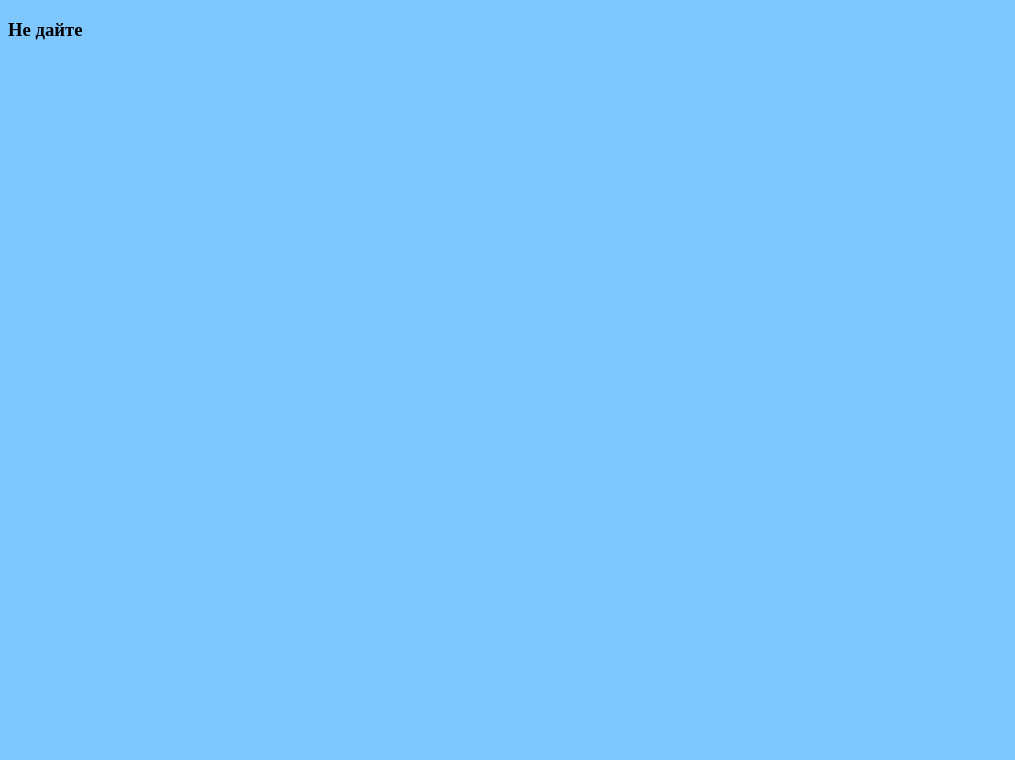
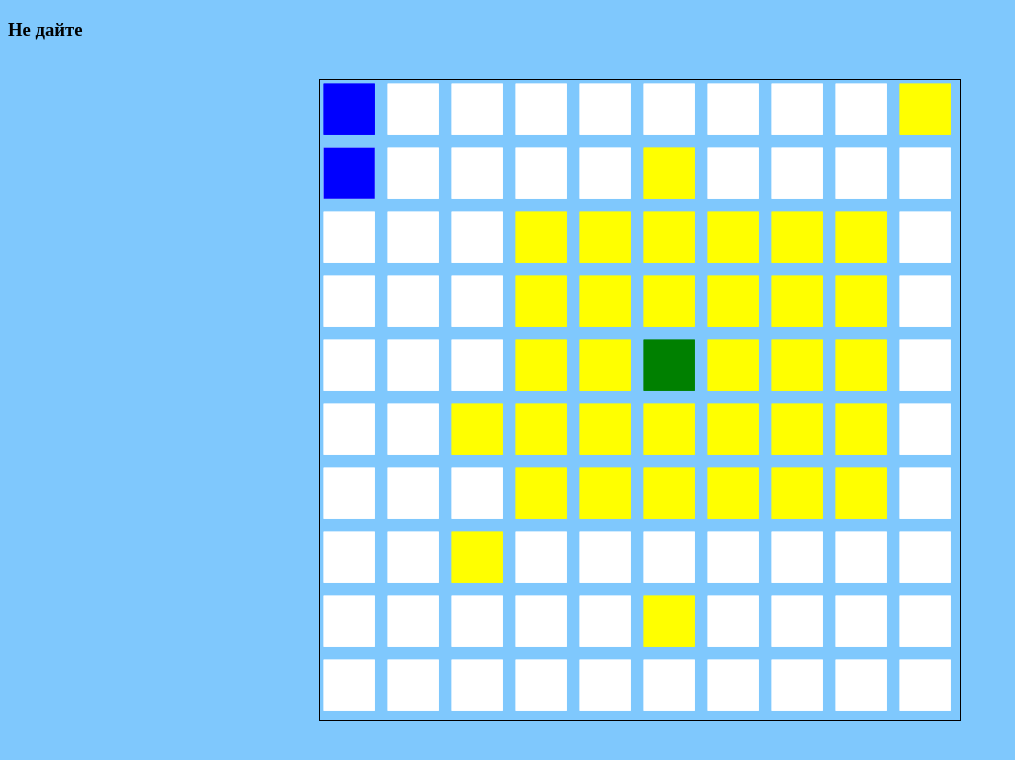
Before and after one commit to Farsash/games, a website built with webpack: page minus/index.html in a window 1280 px wide. Shown: the whole page, without its empty margins (0-1015 px from the left). Built offline with nearby package versions, Linux system fonts and the light colour scheme.

Commit message:
New game logic

```diff
--- a/minus/css/styles.css
+++ b/minus/css/styles.css
@@ -14,3 +14,7 @@ body {
     align-items: center;
 
 }
+
+canvas {
+    border:1px solid;
+}
--- a/minus/package.json
+++ b/minus/package.json
@@ -4,7 +4,7 @@
   "description": "",
   "main": "index.js",
   "scripts": {
-    "dev":"webpack-dev-server --mode development",
+    "dev": "webpack-dev-server --mode development",
     "build": "webpack"
   },
   "author": "",
--- a/minus/src/game.js
+++ b/minus/src/game.js
@@ -1,12 +1,22 @@
-function Game(){
+import RenderCanvas from "./render.js";
 
-    this.map = [];
+function Game( maps, setting ){
+
+    this.level = 0;
+    this.maps = maps;
     this.lvl = {};
-    this.setting = {};
+    this.setting = setting;
+    this.render = new RenderCanvas();
 
-    this.start = function( map ){
+    this.update = function(){
 
-        //CreateLvl( map, this.setting );
+        this.render.update( this.lvl );
+
+    };
+
+    this.start = function(){
+
+        this.lvl = CreateLvl( this.maps[this.level], this.setting );
 
     };
 
@@ -17,25 +27,51 @@ function Game(){
     this.LvlUp = function(){
 
 
-    }
+    };
 
 }
 
 function CreateLvl( map, settng ){
 
-    var lvl = [];
+    var lvl_y = [];
 
     for (var i = 0; i < map.length; i++) {
+        var lvl_x = [];
         for (var g = 0; g < map[i].length; g++) {
-                /*
-            var el = {}
-            for (var map[i][g] in menu) {
-                console.log('');
-            }
-            */
+
+            var el = Lvl_setting( map[i][g], settng.setting, settng.lenght );
+
+            lvl_x.push(el);
 
         }
+        lvl_y.push(lvl_x);
     }
+
+    return lvl_y;
+
+}
+
+function Lvl_setting( map, obj, obj_lenght ){
+
+    var st = 0;
+    var el = {};
+    var flag = false;
+
+    for (var key in obj ) {
+
+        if ( key === map ){
+            el = obj[key]
+            flag = true;
+        }
+
+        st++;
+        if (st === obj_lenght && flag === false){
+            el = obj['num'];
+        }
+
+    }
+
+    return el;
 
 }
 
--- a/minus/src/index.js
+++ b/minus/src/index.js
@@ -1,30 +1,17 @@
-import { Game } from "./game.js";
+import { drawSetting, levels } from "./lvl";
+import Game from "./game.js";
+import DrawSetting from "./other.js";
+import Player from "./player";
 
-//var game = new Game();
+var drw_setting = new DrawSetting( drawSetting );
+drw_setting.update();
 
-var drawSetting = {
-    'p': 'player',
-    ' ': 'place'
-}
+var game = new Game( levels, drw_setting );
+game.start();
+game.update();
 
+console.log(Player);
 
-for (var key in drawSetting ) {
-
-    console.log( key );
-}
-
-
-var lvl = [
-    ['p', ' ', ' ', ' ', ' ', ' ', ' ', ' ', ' ', ' '],
-    [' ', ' ', ' ', ' ', ' ', ' ', ' ', ' ', ' ', ' '],
-    [' ', ' ', ' ', ' ', ' ', '1', ' ', '8', ' ', ' '],
-    [' ', ' ', '3', '4', '4', '1', '5', ' ', ' ', ' '],
-    [' ', ' ', '8', '1', '3', '8', '5', ' ', ' ', ' '],
-    [' ', '1', '2', '9', 'x', '5', '4', ' ', '8', ' '],
-    [' ', ' ', '3', '3', '1', '8', '3', ' ', ' ', ' '],
-    [' ', ' ', '5', '5', '9', '7', '9', ' ', ' ', ' '],
-    [' ', ' ', '8', '4', '4', '8', '9', ' ', ' ', ' '],
-    ['1', ' ', ' ', ' ', ' ', ' ', ' ', ' ', ' ', ' '],
-];
-
-//game.start(lvl);
+game.lvl[0][1] = {type: "player", bg: "blue"};
+game.update();
+console.log(game.lvl);
--- /dev/null
+++ b/minus/src/lvl.js
@@ -0,0 +1,25 @@
+var drawSetting = {
+    'p': { type: 'player', bg: 'blue' },
+    ' ': { type: 'place', bg: 'white' },
+    'x': { type: 'fin', bg: 'green' },
+    'num': { type: 'fin', bg: 'yellow' },
+}
+
+var levels = [];
+
+var lvl = [
+    ['p', ' ', ' ', ' ', ' ', ' ', ' ', ' ', ' ', ' '],
+    [' ', ' ', ' ', ' ', ' ', ' ', ' ', ' ', ' ', ' '],
+    [' ', ' ', ' ', ' ', ' ', '1', ' ', '8', ' ', ' '],
+    [' ', ' ', '3', '4', '4', '1', '5', ' ', ' ', ' '],
+    [' ', ' ', '8', '1', '3', '8', '5', ' ', ' ', ' '],
+    [' ', '1', '2', '9', 'x', '5', '4', ' ', '8', ' '],
+    [' ', ' ', '3', '3', '1', '8', '3', ' ', ' ', ' '],
+    [' ', ' ', '5', '5', '9', '7', '9', ' ', ' ', ' '],
+    [' ', ' ', '8', '4', '4', '8', '9', ' ', ' ', ' '],
+    ['1', ' ', ' ', ' ', ' ', ' ', ' ', ' ', ' ', ' '],
+];
+
+levels.push(lvl);
+
+export { drawSetting, levels };
--- /dev/null
+++ b/minus/src/other.js
@@ -0,0 +1,19 @@
+function DrawSetting( setting ){
+
+    this.lenght = 0;
+
+    this.setting= setting;
+
+    this.update = function(){
+
+        for ( var key in this.setting ) {
+
+            this.lenght++;
+
+        }
+
+    };
+
+}
+
+export default DrawSetting;
--- /dev/null
+++ b/minus/src/player.js
@@ -0,0 +1,8 @@
+function Player( lvl ){
+
+    this.lvl = lvl;
+
+
+}
+
+export default Player;
--- /dev/null
+++ b/minus/src/render.js
@@ -0,0 +1,56 @@
+function RenderCanvas(){
+    this.lvl;
+    this.size = 0.8;
+    this.id = 'canvas';
+    this.c = document.getElementById( this.id );
+    this.ctx = this.c.getContext("2d");
+
+    this.s_height = window.innerHeight * this.size;
+    this.s_width = window.innerHeight * this.size;
+    this.c.setAttribute('width', this.s_width);
+    this.c.setAttribute('height', this.s_height);
+
+    this.padding = 0.8;
+    this.sizeB = 30;
+    this.lemMap = 10;
+
+    this.drawEl = function ( x, y, data ) {
+        console.log('Start Draw');
+        this.ctx.beginPath();
+
+        this.ctx.fillStyle = data.bg;
+
+        var sizeGrid = this.s_width / this.lemMap;
+        this.ctx.fillRect(y * sizeGrid + (this.padding * 4.5), x * sizeGrid + (this.padding * 4.5), sizeGrid * this.padding, sizeGrid * this.padding);
+        /*
+        if (txt != false) {
+
+            this.ctx.font = sizeGrid / 1.5 + 'px ' + "Arial";
+            this.ctx.fillStyle = '#2b2b2b';
+            var xt = y * sizeGrid + this.lemMap;
+            var yt = x * sizeGrid + this.lemMap;
+            this.ctx.fillText(txt.t, xt, yt + (sizeGrid / 2));
+
+        }
+        */
+
+    }
+
+    this.update = function( lvl ){
+        console.log(lvl);
+        this.lvl = lvl;
+
+        for (var i = 0; i < this.lvl.length; i++) {
+            for (var g = 0; g < this.lvl[i].length; g++) {
+                this.drawEl(g, i, this.lvl[i][g] );
+            }
+        }
+
+
+
+    }
+
+
+}
+
+export default RenderCanvas;
```
